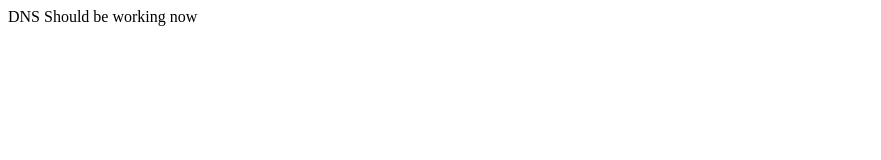
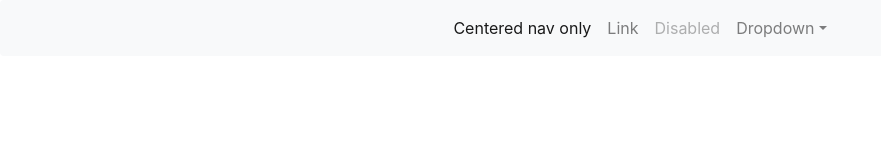
Before and after one commit to swensko/swensko.github.io, a plain HTML site: page index.html in a window 1280 px wide. Shown: the whole page, without its empty margins (0-881 px from the left). Drawn offline with nearby package versions, Linux system fonts and the light colour scheme.

Commit message:
Update index.html

```diff
--- a/index.html
+++ b/index.html
@@ -1 +1,35 @@
-DNS Should be working now
+<html>
+<head>
+<link rel="stylesheet" href="https://stackpath.bootstrapcdn.com/bootstrap/4.5.2/css/bootstrap.min.css" integrity="sha384-JcKb8q3iqJ61gNV9KGb8thSsNjpSL0n8PARn9HuZOnIxN0hoP+VmmDGMN5t9UJ0Z" crossorigin="anonymous">
+<script src="https://stackpath.bootstrapcdn.com/bootstrap/4.5.2/js/bootstrap.min.js" integrity="sha384-B4gt1jrGC7Jh4AgTPSdUtOBvfO8shuf57BaghqFfPlYxofvL8/KUEfYiJOMMV+rV" crossorigin="anonymous"></script>
+</head>
+<body>
+    <nav class="navbar navbar-expand-lg navbar-light bg-light rounded">
+    <button class="navbar-toggler" type="button" data-toggle="collapse" data-target="#navbarsExample10" aria-controls="navbarsExample10" aria-expanded="false" aria-label="Toggle navigation">
+      <span class="navbar-toggler-icon"></span>
+    </button>
+
+    <div class="collapse navbar-collapse justify-content-md-center" id="navbarsExample10">
+      <ul class="navbar-nav">
+        <li class="nav-item active">
+          <a class="nav-link" href="#">Centered nav only <span class="sr-only">(current)</span></a>
+        </li>
+        <li class="nav-item">
+          <a class="nav-link" href="#">Link</a>
+        </li>
+        <li class="nav-item">
+          <a class="nav-link disabled" href="#" tabindex="-1" aria-disabled="true">Disabled</a>
+        </li>
+        <li class="nav-item dropdown">
+          <a class="nav-link dropdown-toggle" href="#" id="dropdown10" data-toggle="dropdown" aria-haspopup="true" aria-expanded="false">Dropdown</a>
+          <div class="dropdown-menu" aria-labelledby="dropdown10">
+            <a class="dropdown-item" href="#">Action</a>
+            <a class="dropdown-item" href="#">Another action</a>
+            <a class="dropdown-item" href="#">Something else here</a>
+          </div>
+        </li>
+      </ul>
+    </div>
+  </nav>
+</body>
+</html>
```
